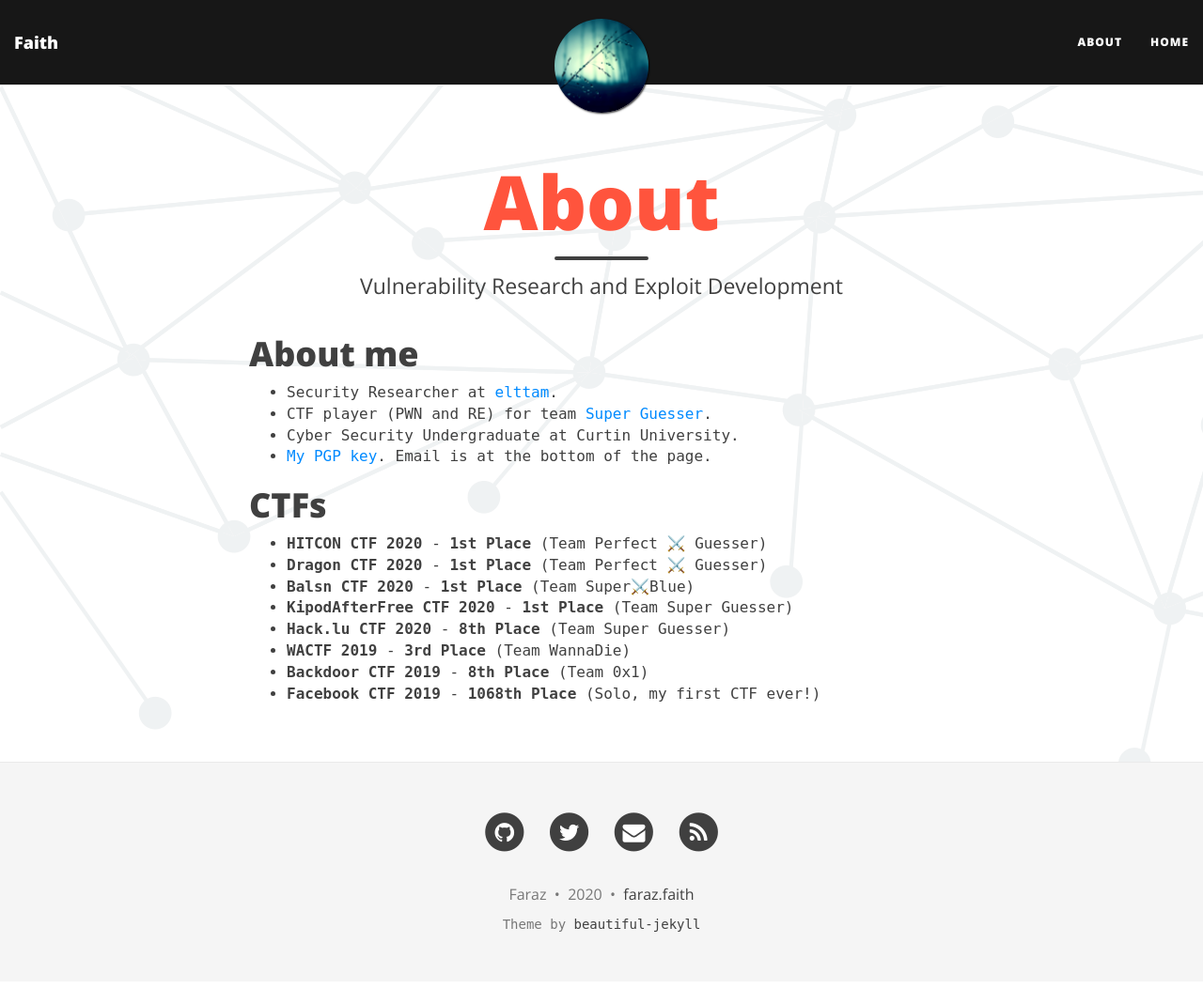
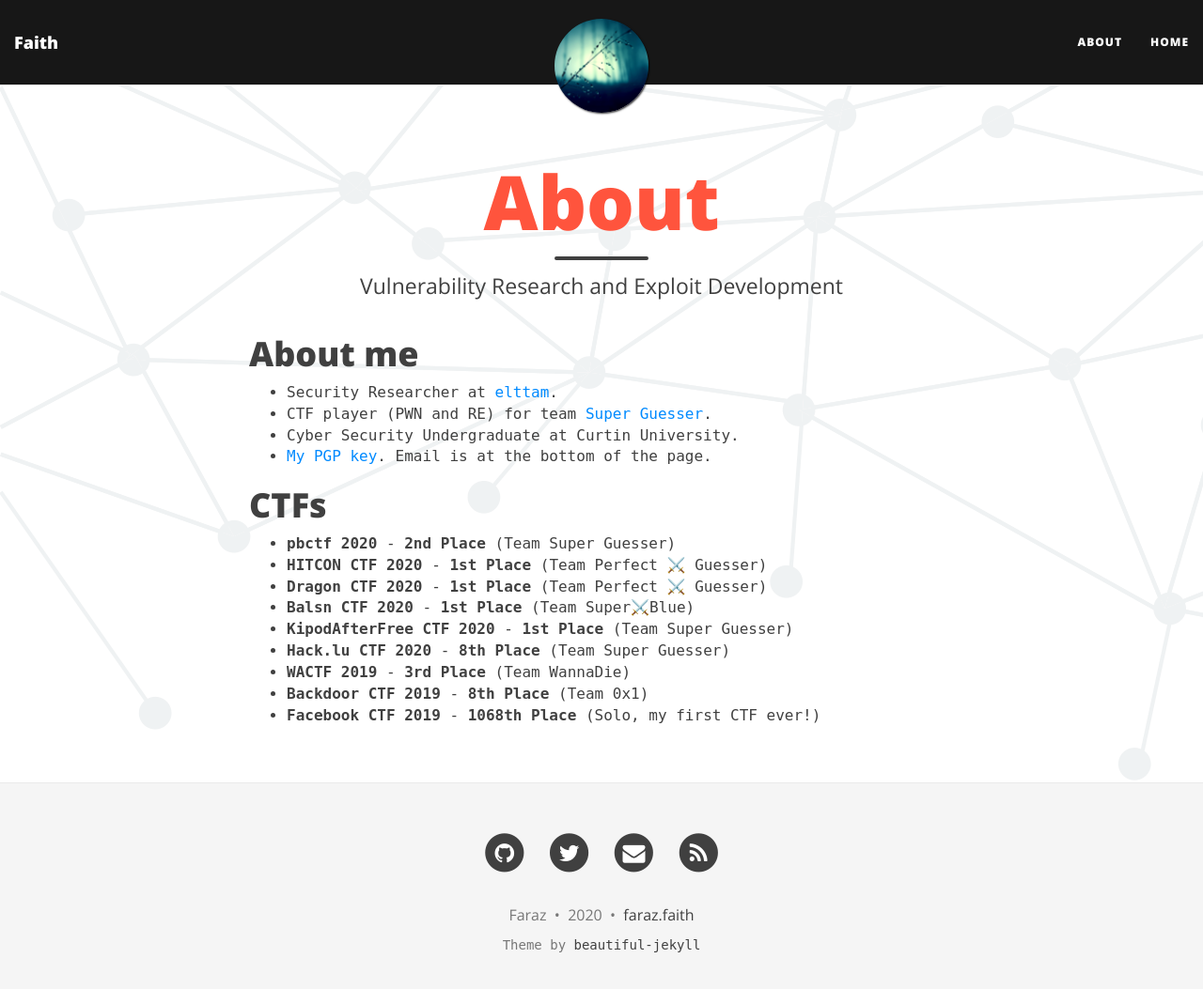
Before and after one commit to farazsth98/farazsth98.github.io, a Jekyll site: the page built from aboutme.md, in a window 1280 px wide and 1067 px high. Shown: the top 1053 px of the window at 94% size. Built offline with Jekyll 4.4.1, drawn with Linux system fonts in a browser that asks for light colours; nearby versions of some CDN libraries.

Commit message:
updated ctfs

```diff
--- a/aboutme.md
+++ b/aboutme.md
@@ -13,6 +13,7 @@ subtitle: Vulnerability Research and Exploit Development
 
 # CTFs
 
+* **pbctf 2020** - **2nd Place** (Team Super Guesser)
 * **HITCON CTF 2020** - **1st Place** (Team Perfect ⚔️ Guesser)
 * **Dragon CTF 2020** - **1st Place** (Team Perfect ⚔️ Guesser)
 * **Balsn CTF 2020** - **1st Place** (Team Super⚔️Blue)
```
